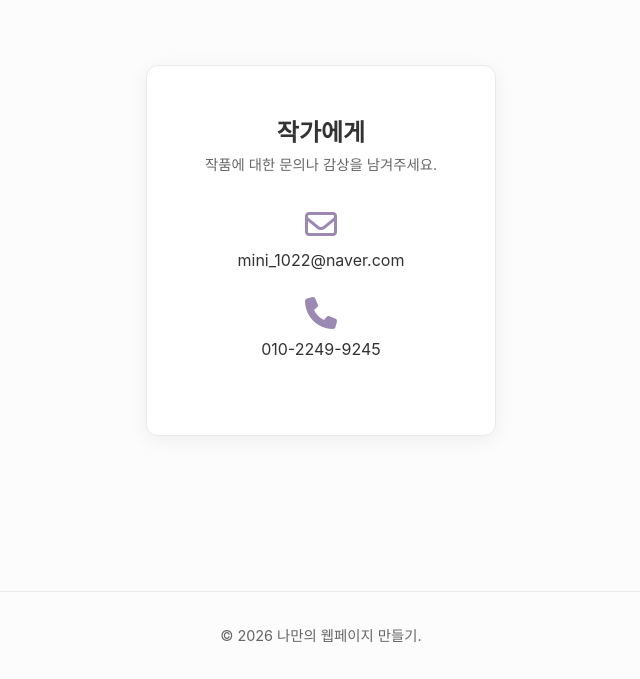
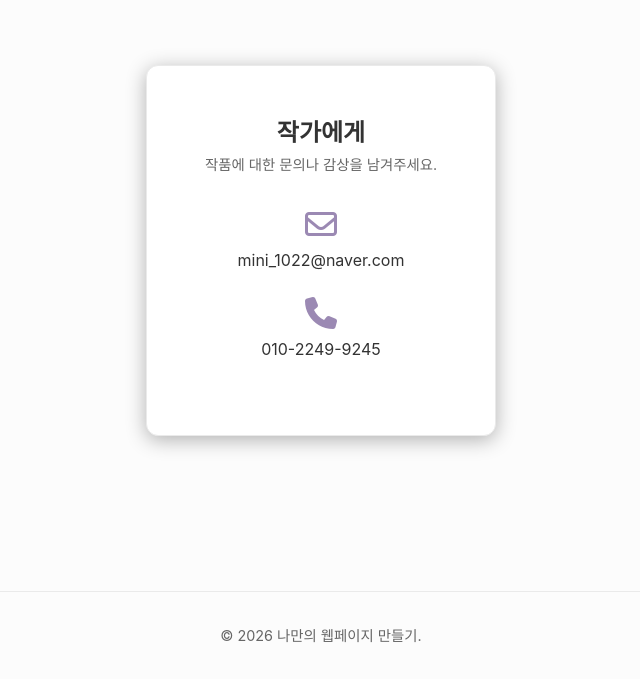
Before and after one commit to apple1838/herb_in_the_backpack, a plain HTML site: page index.html in a window 1280 px wide. Shown: the part 1103-1782 px from the top of the page, without its empty margins (319-959 px from the left). Drawn offline with Linux system fonts and the light colour scheme; a web font is replaced by a local one.

Commit message:
Update contact.css

```diff
--- a/css/contact.css
+++ b/css/contact.css
@@ -2,7 +2,7 @@
 .contact-box {
     max-width: 400px; width: 350px; margin: 0 auto; padding: 3rem 2rem;
     border: 1px solid var(--border-color); border-radius: 12px;
-    background: white; box-shadow: 0 4px 20px rgba(0,0,0,0.06); text-align: center;
+    background: white; box-shadow: 0 4px 20px rgba(0,0,0,0.3); text-align: center;
 }
 .contact-item { margin: 1.5rem 0; display: flex; flex-direction: column; align-items: center; gap: 0.5rem; }
 .contact-item i { font-size: 2rem; color: var(--primary-color); }
```
